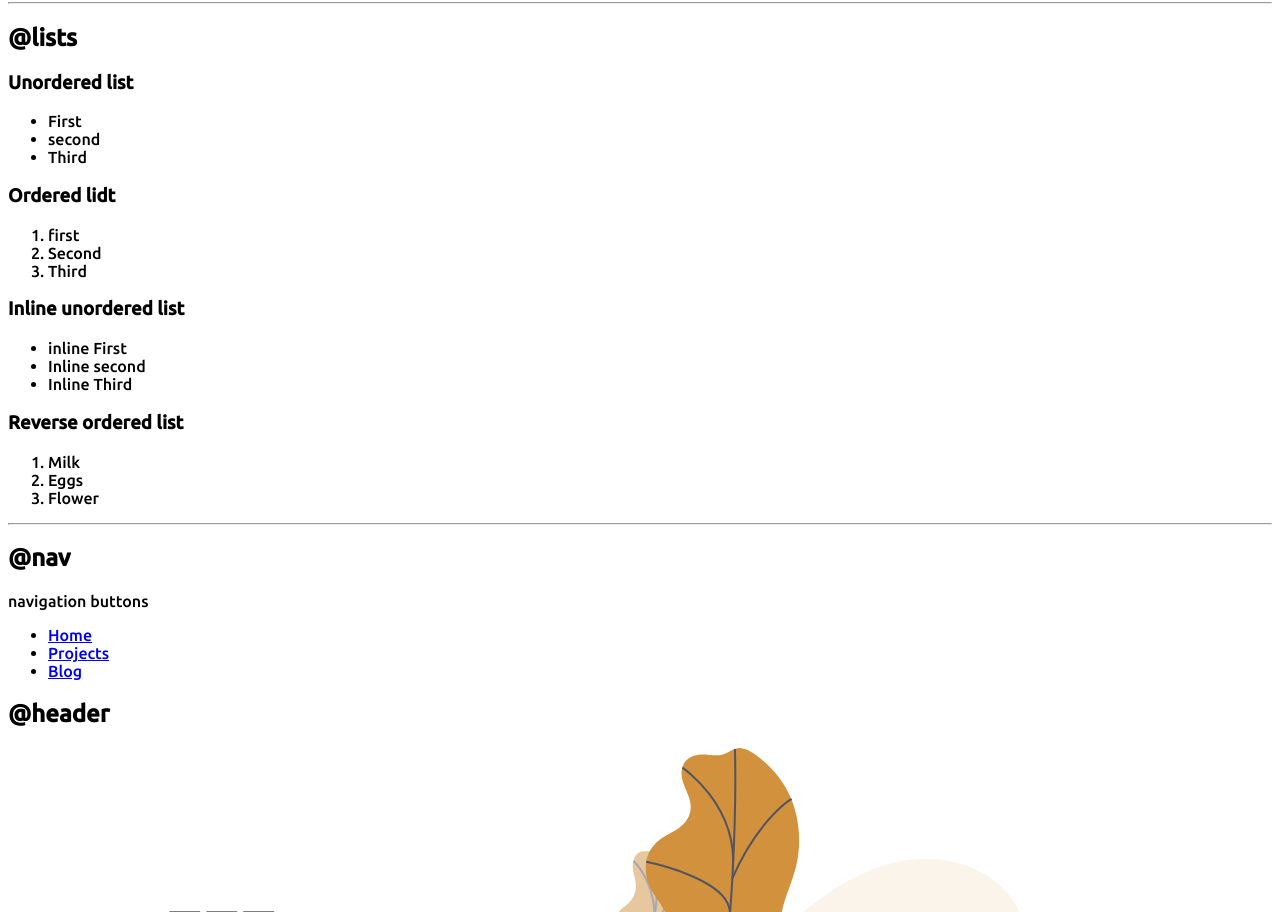
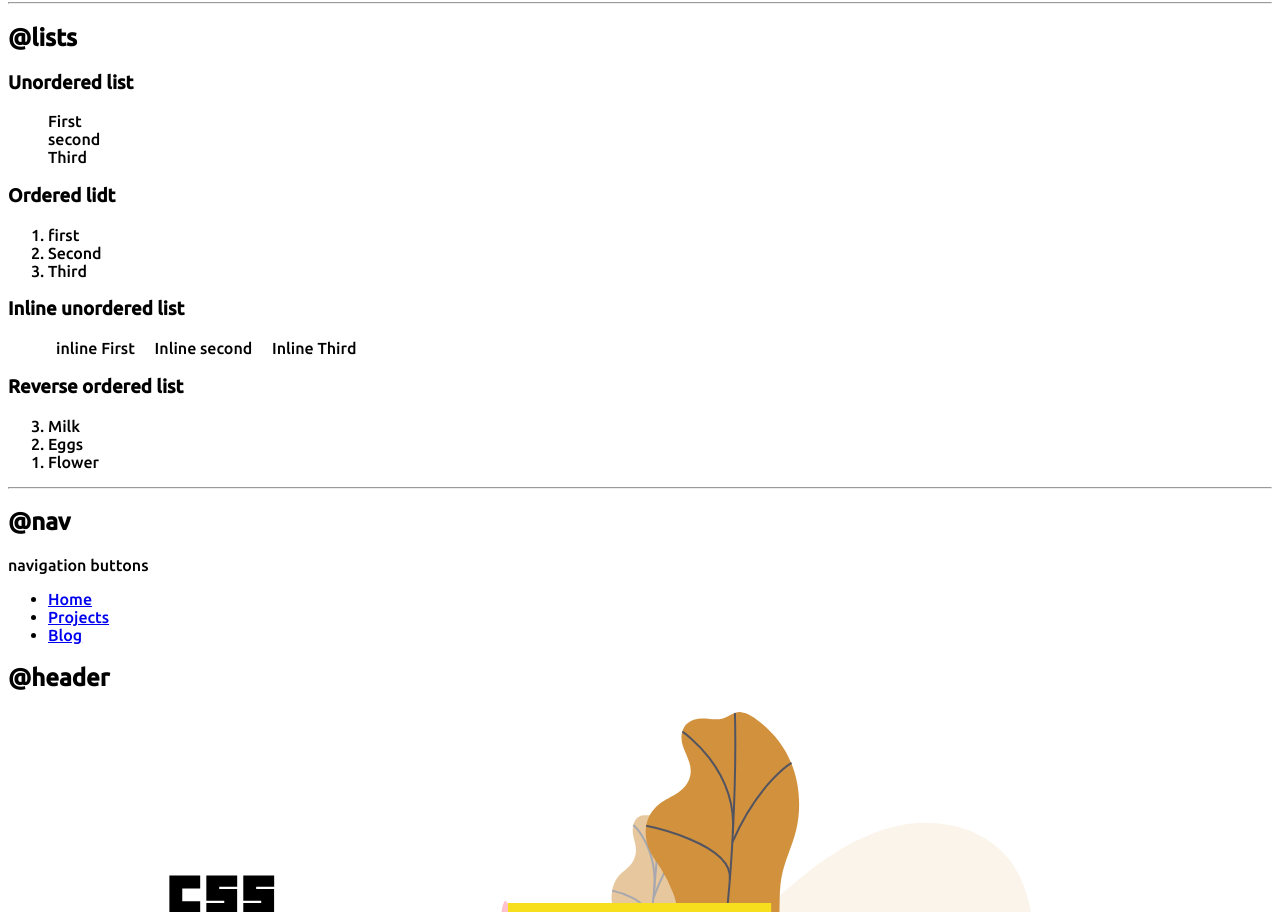
Before and after one commit to Goosebumps300/Sandipan-s-domain, a plain HTML site: page index.html in a window 1280 px wide. Shown: the part 878-1790 px from the top of the page. Drawn offline with Linux system fonts and the light colour scheme.

Commit message:
lists update

```diff
--- a/Styles.css
+++ b/Styles.css
@@ -47,3 +47,14 @@ hr{
 }
 
 /**BEM convention css**/
+
+/**lists**/
+
+.non-bullets{
+    list-style: none;
+}
+
+.inline-list{
+    display: inline;
+    margin: 0rem .5rem;
+}
--- a/index.html
+++ b/index.html
@@ -51,7 +51,7 @@
     <h2>@lists</h2>
 
     <h3>Unordered list</h3>
-    <ul>
+    <ul class="list non-bullets">
         <li>First</li>
         <li>second</li>
         <li>Third</li>
@@ -66,15 +66,15 @@
 
     <h3>Inline unordered list</h3>
 
-    <ul>
-        <li>inline First</li>
-        <li>Inline second</li>
-        <li>Inline Third</li>
+    <ul class="list non-bullets">
+        <li class="inline-list">inline First</li>
+        <li class="inline-list">Inline second</li>
+        <li class="inline-list">Inline Third</li>
     </ul>
 
     <h3>Reverse ordered list</h3>
 
-    <ol>
+    <ol reversed>
         <li>Milk</li>
         <li>Eggs</li>
         <li>Flower</li>
```
